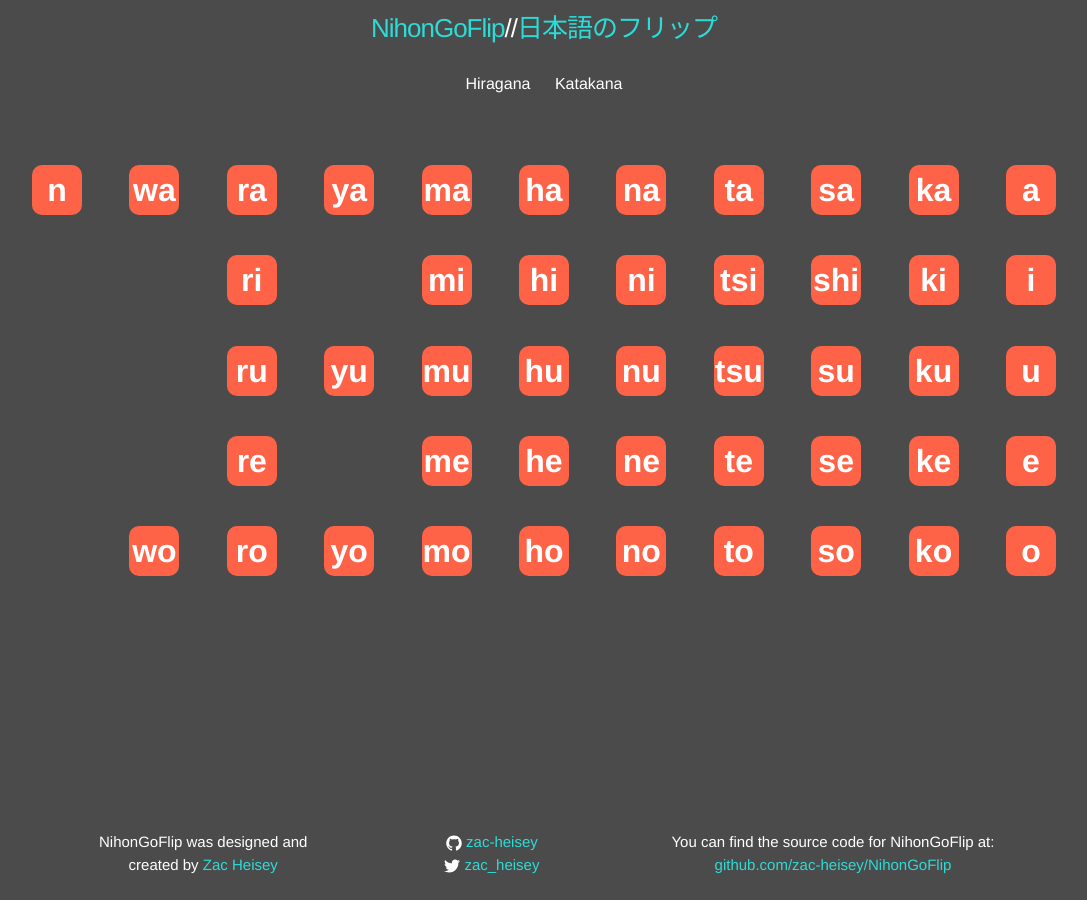
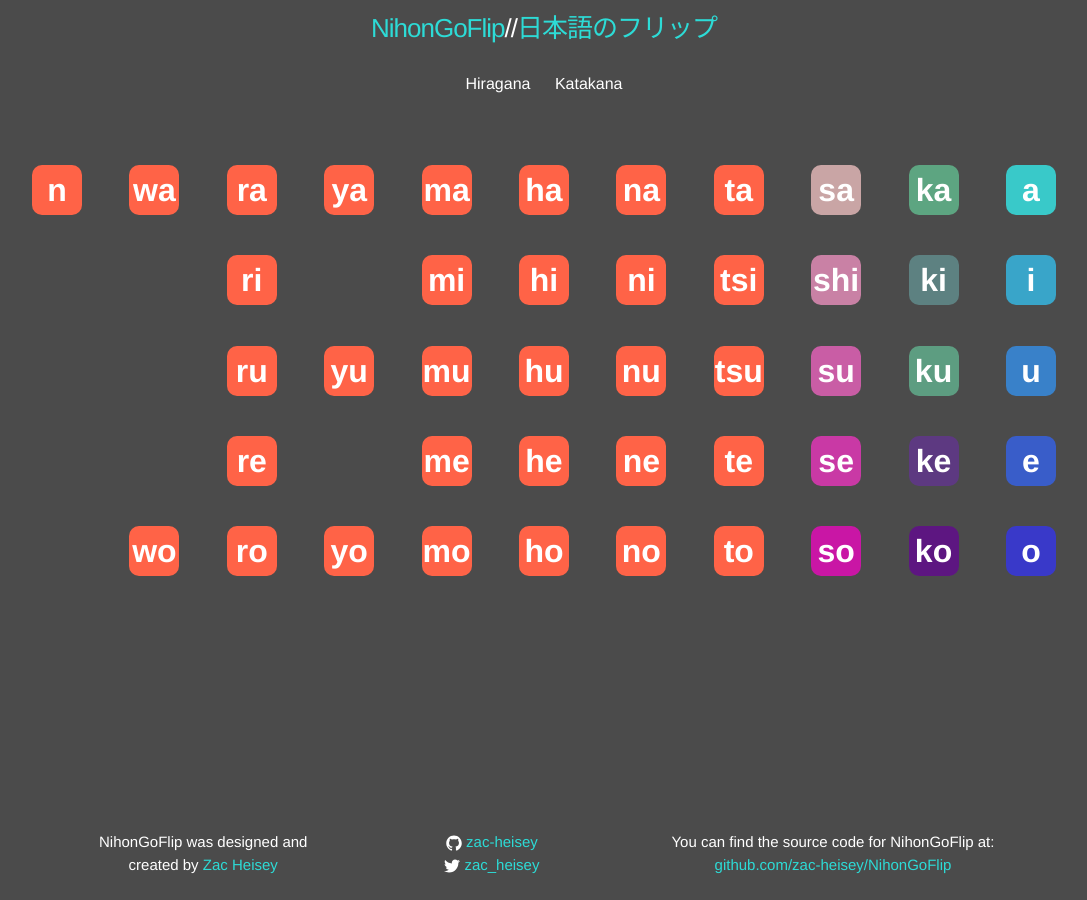
Before and after one commit to zac-heisey/NihonGoFlip, a Jekyll site: the page built from index.html, in a window 1280 px wide. Shown: the whole page, without its empty margins (96-1183 px from the left). Built offline with Jekyll 4.4.1, drawn with Linux system fonts in a browser that asks for light colours.

Commit message:
begin styling individual flex-item li's

```diff
--- a/css/custom.css
+++ b/css/custom.css
@@ -77,6 +77,67 @@ body {
   visibility: hidden;
 }
 
+/* Flex Item Color styles */
+.a-column-a {
+  background-color: rgba(51, 255, 255, 0.7);
+}
+
+.a-column-i {
+  background-color: rgba(51, 204, 255, 0.7);
+}
+
+.a-column-u {
+  background-color: rgba(51, 153, 255, 0.7);
+}
+
+.a-column-e {
+  background-color: rgba(51, 102, 255, 0.7);
+}
+
+.a-column-o {
+  background-color: rgba(51, 51, 255, 0.7);
+}
+
+.ka-column-ka {
+  background-color: rgba(102, 204, 153, 0.7);
+}
+
+.ka-column-ki {
+  background-color: rgba(102, 153, 153, 0.7);
+}
+
+.ka-column-ku {
+  background-color: rgba(102, 192, 153, 0.7);
+}
+
+.ka-column-ke {
+  background-color: rgba(102, 51, 153, 0.7);
+}
+
+.ka-column-ko {
+  background-color: rgba(102, 0, 153, 0.7);
+}
+
+.sa-column-sa {
+  background-color: rgba(255, 204, 204, 0.7);
+}
+
+.sa-column-shi {
+  background-color: rgba(255, 153, 204, 0.7);
+}
+
+.sa-column-su {
+  background-color: rgba(255, 102, 204, 0.7);
+}
+
+.sa-column-se {
+  background-color: rgba(255, 51, 204, 0.7);
+}
+
+.sa-column-so {
+  background-color: rgba(255, 0, 204, 0.7);
+}
+
 
 
 
```
